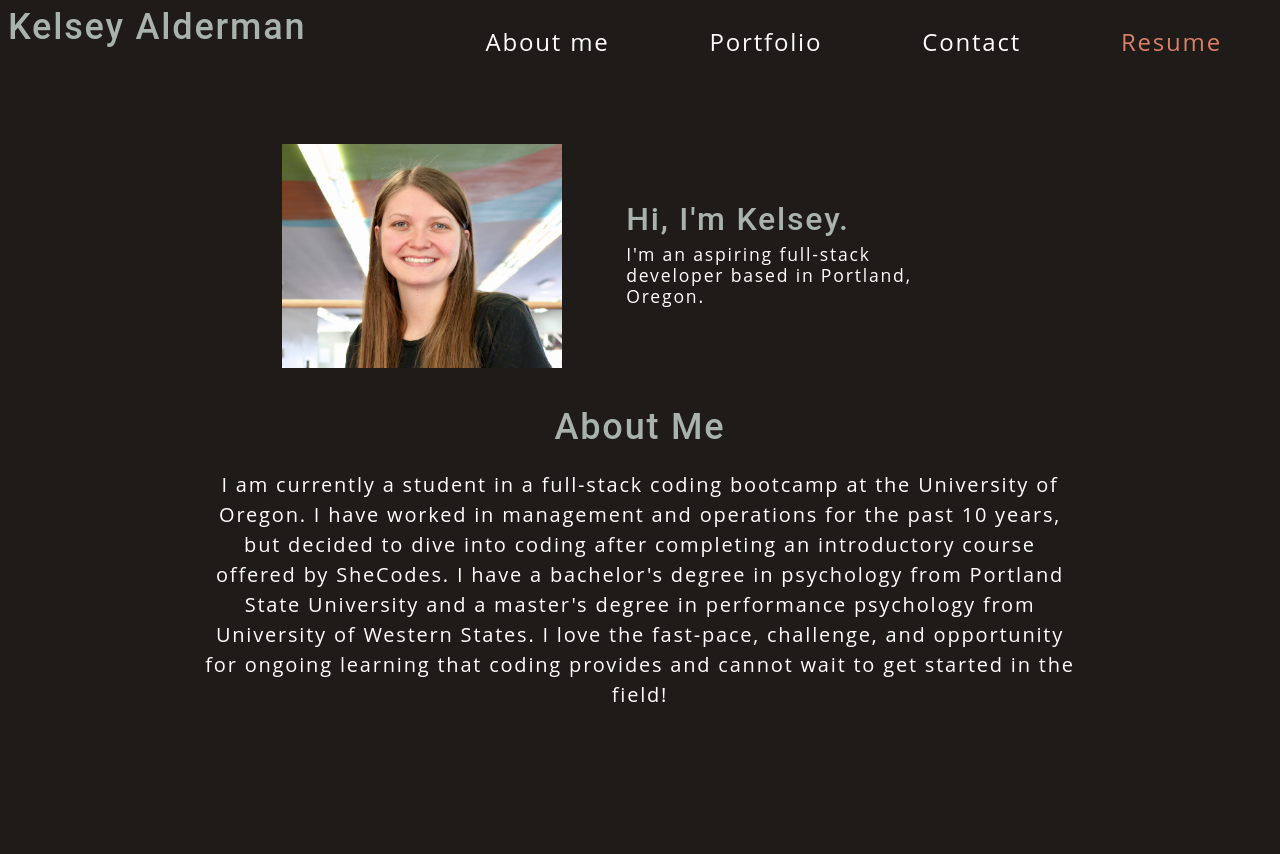
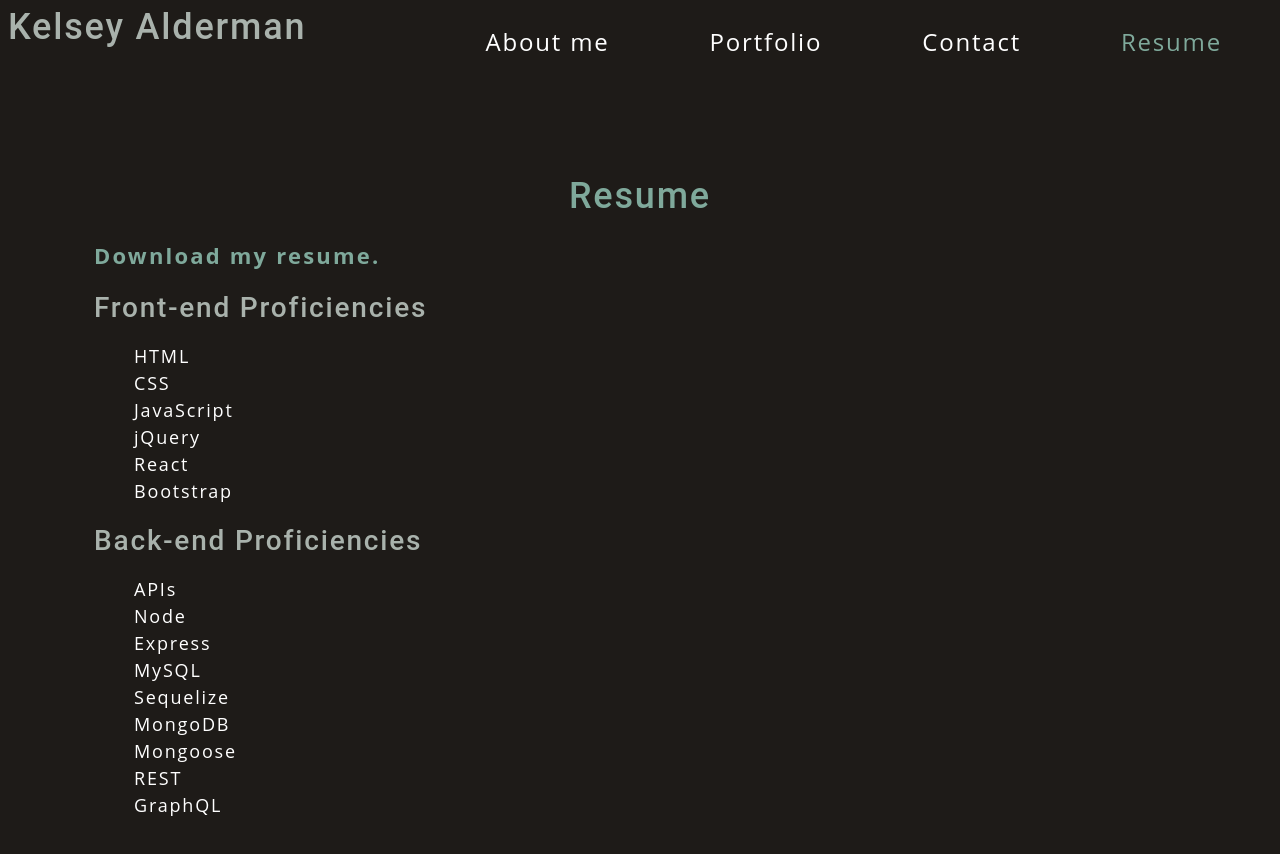
Before and after one commit to kelseyalderman/react-portfolio, a React (Create React App) app: page / in a window 1280 px wide. Both pictures are taken after a click on the item "Resume". Shown: the top 854 px of the page. Before the commit the page ends 800 px from the top, so only its background shows below. Built offline with nearby package versions, Linux system fonts and the light colour scheme.

Commit message:
resume section

```diff
--- a/src/components/Page/index.js
+++ b/src/components/Page/index.js
@@ -2,6 +2,7 @@ import React from "react";
 import PageContent from "../PageContent";
 import About from "../About";
 import Contact from "../Contact";
+import Resume from "../Resume";
 
 function Page({ currentPage }) {
   const renderPage = () => {
@@ -10,6 +11,8 @@ function Page({ currentPage }) {
         return <About />;
       case "contact":
         return <Contact />;
+      case "resume":
+        return <Resume />;
       default:
         return <About />;
     }
--- /dev/null
+++ b/src/components/Resume/index.js
@@ -0,0 +1,37 @@
+import React from "react";
+
+function Resume() {
+  return (
+    <section className="my-5">
+      <h2 className="section-title">Resume</h2>
+      <div className="my-2">
+        <p>
+          <a href="/">Download my resume.</a>
+        </p>
+        <h3>Front-end Proficiencies</h3>
+        <ul className="skills">
+          <li>HTML</li>
+          <li>CSS</li>
+          <li>JavaScript</li>
+          <li>jQuery</li>
+          <li>React</li>
+          <li>Bootstrap</li>
+        </ul>
+        <h3>Back-end Proficiencies</h3>
+        <ul className="skills">
+          <li>APIs</li>
+          <li>Node</li>
+          <li>Express</li>
+          <li>MySQL</li>
+          <li>Sequelize</li>
+          <li>MongoDB</li>
+          <li>Mongoose</li>
+          <li>REST</li>
+          <li>GraphQL</li>
+        </ul>
+      </div>
+    </section>
+  );
+}
+
+export default Resume;
--- a/src/index.css
+++ b/src/index.css
@@ -4,12 +4,12 @@ main {
   padding: 50px 30px;
 }
 :root {
-  --primary: #00635d;
-  --secondary: #db7f67;
+  --primary: #7fa99b;
+  --secondary: #7fa99b;
   --tertiary: #a9b2ac;
   --light: #ffffff;
   --dark: #1e1b18;
-  --darker: #0a0908;
+  --darker: #1e1b18;
   --error: rgb(228, 46, 1);
   --spacing-one: calc(1rem * 0.5);
   --spacing-two: calc(1rem);
@@ -59,6 +59,7 @@ h2 {
 
 h3 {
   font-size: 1.75rem;
+  color: var(--tertiary);
 }
 
 h4 {
@@ -79,9 +80,12 @@ p {
 }
 
 a {
-  color: var(--tertiary);
+  color: var(--secondary);
   text-decoration: none;
   font-weight: bold;
+  line-height: 1.5;
+  font-size: 22px;
+  letter-spacing: 0.1em;
 }
 
 a:hover {
@@ -106,11 +110,11 @@ button {
   text-decoration: none;
   border-radius: 0.5rem;
   border: none;
-  color: #fff;
+  color: var(--darker);
   outline: none;
   cursor: pointer;
   margin: 0 1px;
-  background-color: var(--primary);
+  background-color: var(--secondary);
   padding: 10px 15px;
 }
 
@@ -212,7 +216,7 @@ textarea {
   text-align: center;
   margin: 0 auto 20px auto;
   width: 50%;
-  color: var(--tertiary);
+  color: var(--secondary);
 }
 
 /* ABOUT ME STYLES START */
@@ -333,15 +337,6 @@ textarea {
   margin-bottom: 25px;
 }
 
-a {
-  border-radius: 5px;
-  color: var(--primary);
-  font-weight: 600;
-  padding: 2px 4px;
-  margin-left: -2px;
-  margin-right: -2px;
-}
-
 .navActive {
   color: var(--secondary);
 }
```
